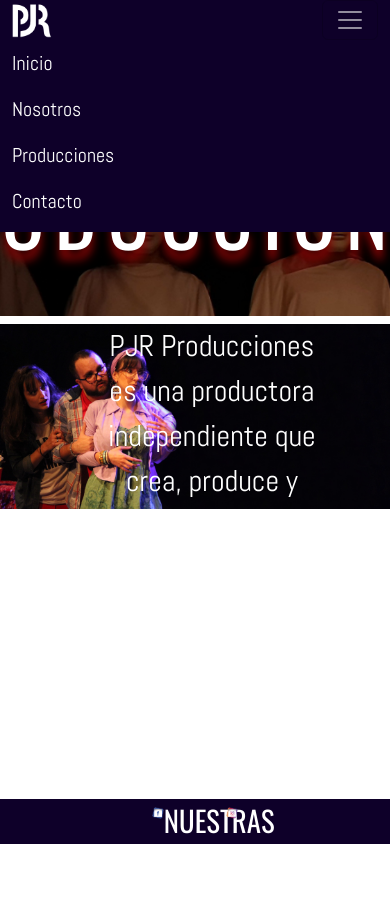
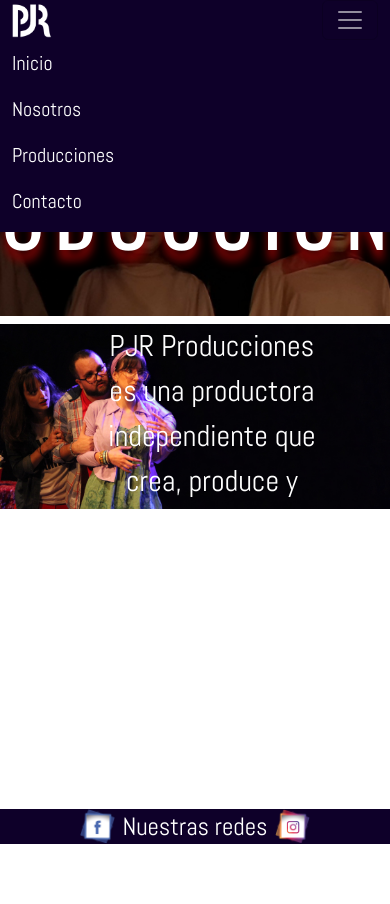
Before and after one commit to LauFD/proyectoFinal---DemartinoLaura, a plain HTML site: page index.html in a window 390 px wide. Shown: the top 904 px of the page. Drawn offline with nearby package versions, Linux system fonts and the light colour scheme.

Commit message:
Agrego footer responsive en todos los html

```diff
--- a/css/style.css
+++ b/css/style.css
@@ -331,36 +331,26 @@
 }
 
 /*-----FOOTER-----*/
-.redes {
+#card {
     background-color: #0e0029;
-    height: 45px;
+    height: 35px;
     width: 100%;
     position: fixed;
     bottom: 0;
-    display: grid;
-    grid-template-columns: 42% 16% 42%;
+    display: flex;
+    justify-content: center;
 }
 
-.redes p {
-    text-align: center;
+#card-title{
     color: #fff;
-    font-family: 'Oswald', sans-serif;
-    text-transform: uppercase;
-    font-size: 180%;
+    font-family: 'Abel', sans-serif;
+    font-size: 25px;
+    padding-top: 2.5px;
 
 }
 
-.face {
-    text-align: end;
-}
-
-.ig {
-    text-align: start;
-}
-
 .img-footer {
-
-    width: 7.5%;
+    width: 35px;
 }
 
 .img-footer:hover {
--- a/index.html
+++ b/index.html
@@ -17,7 +17,8 @@
     <header>
         <nav class="navbar navbar-expand-xl navbar-light bg-light">
             <div class="container-fluid" id="containerHeader">
-                <img src="../assets/Logo pjr re ok.png" alt="logopjr" height="35" class="logopjr"><a class="navbar-brand" href="../index.html"></a>
+                <img src="../assets/Logo pjr re ok.png" alt="logopjr" height="35" class="logopjr"><a
+                    class="navbar-brand" href="../index.html"></a>
                 <button class="navbar-toggler" type="button" data-bs-toggle="collapse"
                     data-bs-target="#navbarTogglerDemo2" aria-controls="navbarTogglerDemo2" aria-expanded="false"
                     aria-label="Toggle navigation">
@@ -66,20 +67,17 @@
         </div>
     </main>
 
-    <footer>
-        <div class="redes">
-            <div class="red face">
-                <a href=" https://www.facebook.com/pjrproducciones" target="_blank"><img
-                        src="../assets/logo-facebook.png" class="img-footer"></a>
-            </div>
-
+    <footer id="card">
+        <div>
             <div>
-                <p>Nuestras redes</p>
-            </div>
-
-            <div class="red ig">
-                <a href="https://www.instagram.com/pjrproducciones/" target="_blank"><img
-                        src="../assets/logo-instagram.png" class="img-footer"></a>
+                <ul class="d-flex gap-2 list-unstyled">
+                    <li><a href=" https://www.facebook.com/pjrproducciones" target="_blank"><img
+                                src="../assets/logo-facebook.png" class="img-footer"></a></li>
+                    <li>
+                        <h3 id="card-title">Nuestras redes</h3>
+                    </li>
+                    <li><a href="https://www.instagram.com/pjrproducciones/" target="_blank"><img src="../assets/logo-instagram.png" class="img-footer"></a>
+                </ul>
             </div>
         </div>
     </footer>
```
Also changed, not shown: pages/contacto.html (+10 -13 lines), pages/nosotros.html (+10 -13 lines), pages/producciones.html (+10 -13 lines).
